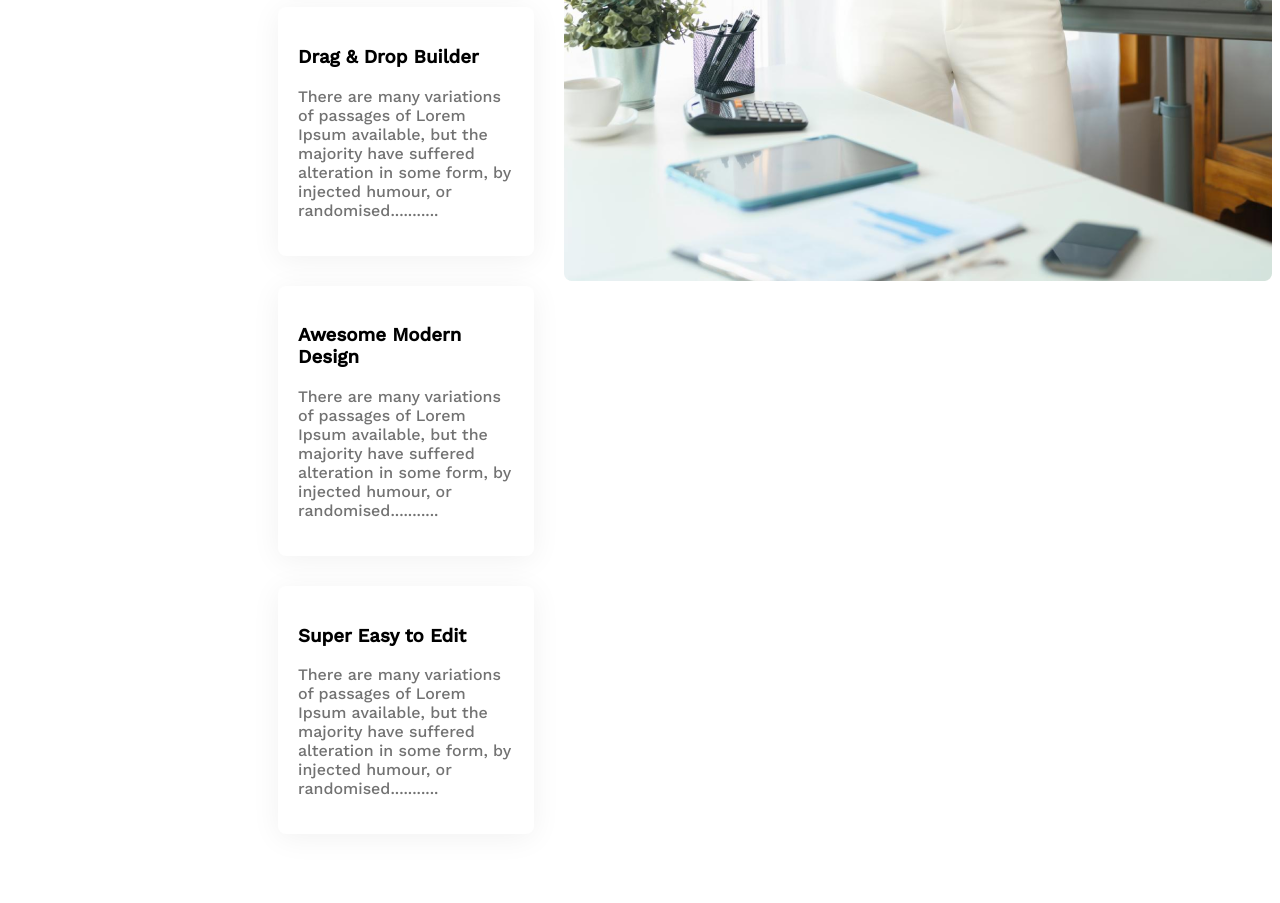
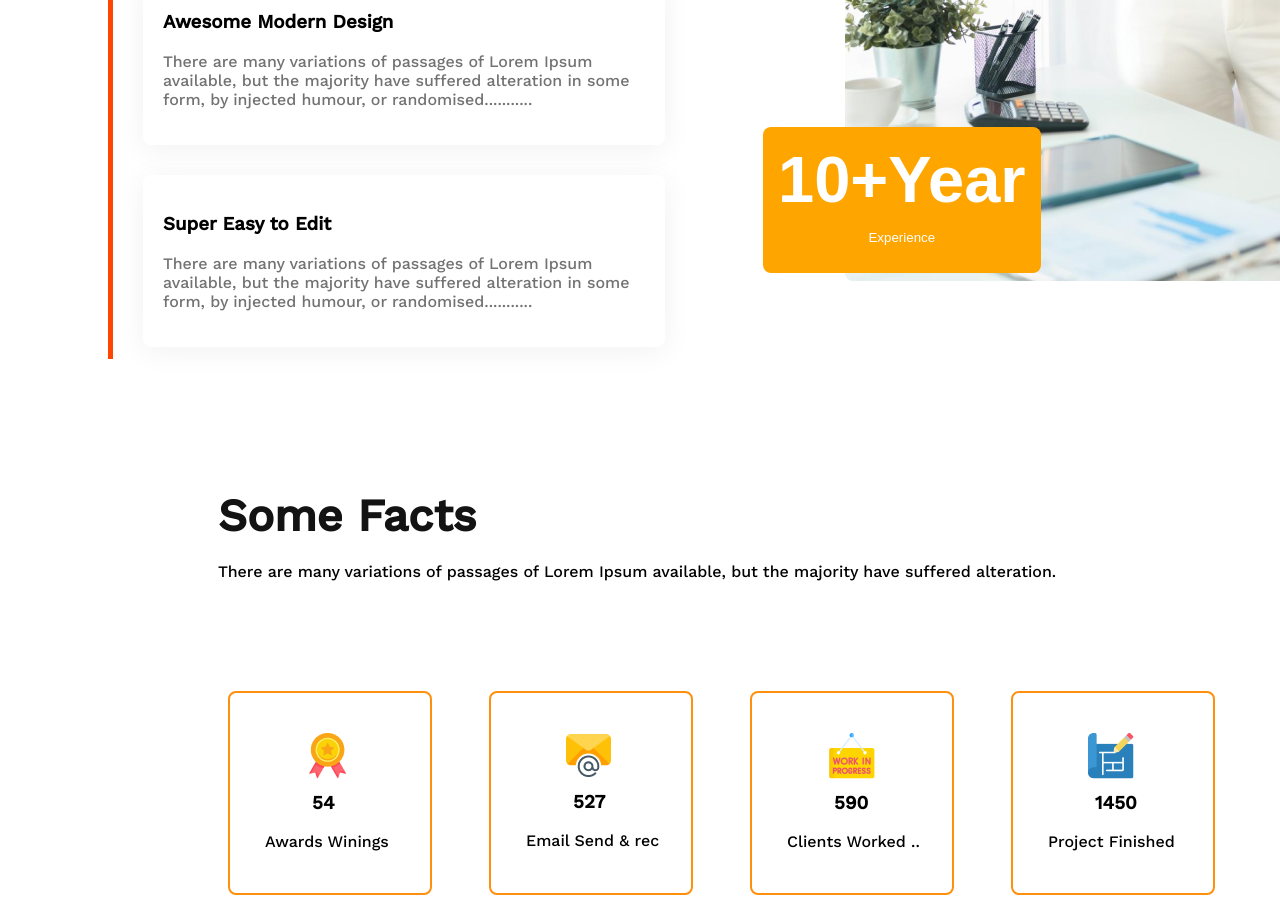
Before and after one commit to mamun164/architects-assignment, a plain HTML site: page index.html in a window 1280 px wide. Shown: the part 2840-3743 px from the top of the page. Before the commit the page ends 3712 px from the top, so only its background shows below. Drawn offline with nearby package versions, Linux system fonts and the light colour scheme.

Commit message:
third commit

```diff
--- a/index.html
+++ b/index.html
@@ -105,9 +105,63 @@
                 <div class="secund-feature-img">
                     <img src="images/architect.png" alt="">
                 </div>
+                <div>
+                    <button class="big-btn"><span class="btn-title">10+Year</span> <p>
+                        Experience
+                    </p></button>
+                </div>
             </div>
-        </section>
+
+    </section>
+     <!-- section second end -->
+
+        <!-- section third start -->
+
+     <section class="facts-section">
+       <div>
+        <h2 class="fact-title">Some Facts</h2>
+        <p class="fact-description">
+            There are many variations of passages of Lorem Ipsum available, but the majority have suffered alteration.
+        </p>
+       </div>
+       <div class="fact-icon">
+        <div class="icon-box">
+         <div class="icon">
+             <img src="images/icons/ribon.png" alt="">
+         </div>
+         <div class="icon-title"><h3>54</h3></div>
+         <div class="icon-d"><p>Awards Winings</p></div>
+
+        </div>
+        <div class="icon-box">
+         <div class="icon">
+             <img src="images/icons/email.png" alt="">
+         </div>
+         <div class="icon-title"><h3>527</h3></div>
+         <div class="icon-d"><p>Email Send & rec</p></div>
+
+        </div>
+        <div class="icon-box">
+         <div class="icon">
+             <img src="images/icons/customers.png" alt="">
+         </div>
+         <div class="icon-title"><h3>590</h3></div>
+         <div class="icon-d"><p>Clients Worked ..</p></div>
+
+        </div>
+        <div class="icon-box">
+         <div class="icon">
+             <img src="images/icons/projects.png" alt="">
+         </div>
+         <div class="icon-title"><h3>1450</h3></div>
+         <div class="icon-d"><p>Project Finished</p></div>
+
+        </div>
+      </div>
+
+     </section>
     </main>
     <!-- main section end -->
+
 </body>
 </html>
--- a/styles/style.css
+++ b/styles/style.css
@@ -97,6 +97,7 @@ font-family: 'Work Sans', sans-serif;
 .about-feature{
     position: relative;
     margin-top: 150px;
+    margin-right: 150px;
 
 }
 .feature-title1st{
@@ -106,11 +107,18 @@ font-family: 'Work Sans', sans-serif;
     color: #FF900E;
 }
 /*       */
+
 .feature-details-section{
+    width: 1440px;
+    height: 1060px;
  display: grid;
  grid-template-columns: repeat(2, 1fr);
- margin-left:240px ;
+ column-gap: 150px;
+ margin-left:100px ;
  margin-top: 130px;
+ border-left: 5px solid orangered;
+
+
 }
 .feature-title{
     margin-bottom: 60px;
@@ -118,6 +126,8 @@ font-family: 'Work Sans', sans-serif;
 .feauter-title2{
     font-size: 45px;
     font-weight: 700;
+    padding-left: 10px;
+    margin-top: 8px;
 }
 .all-details{
     color: #727272;
@@ -131,3 +141,69 @@ font-family: 'Work Sans', sans-serif;
     padding: 20px;
     margin: 30px;
 }
+.big-btn{
+    background-color: orange;
+    border: none;
+    border-radius: 8px;
+    padding: 15px;
+    color: #ffffff;
+    position: relative;
+    top: -150px;
+    left: 650px;
+    margin-top: -250px;
+}
+.btn-title{
+    font-size: 65px;
+    font-weight: 700;
+    color: #ffffff;
+
+}
+
+.fact-title{
+    font-size: 45px;
+    font-weight: 700;
+    color: #131313;
+    margin-bottom: 0;
+    margin-top: 130px;
+}
+.fact-description, .fact-title{
+    margin-left: 210px;
+    margin-bottom: 20px;
+}
+.fact-description{
+    font-size: 16px;
+    font-weight: 400;
+    margin-bottom: 110px;
+
+}
+.fact-icon{
+    display: grid;
+    grid-template-columns: repeat(4, 1fr);
+   margin-left: 220px;
+
+
+}
+.icon-box{
+    left: 35px;
+    width: 200px;
+    height: 200px;
+    border: 2px solid #FF900E;
+    border-radius: 8px;
+
+
+}
+.icon img{
+    position:relative;
+    left: 75px;
+    top: 40px;
+}
+.icon-title{
+    position: relative;
+    left: 82px;
+    top: 30px;
+}
+.icon-d{
+position: relative;
+left: 35px;
+top: 30px;
+}
```
